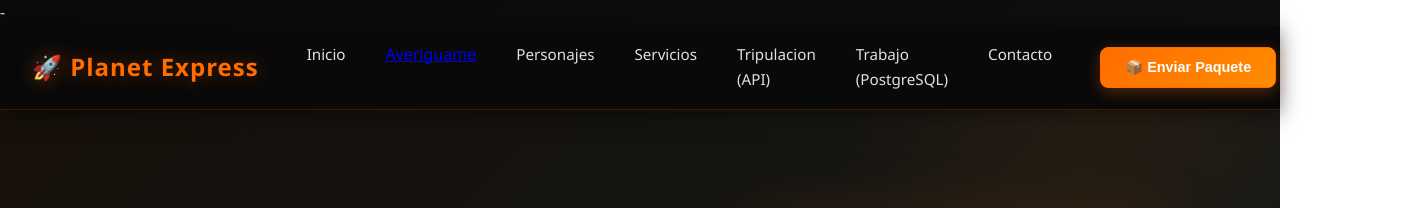
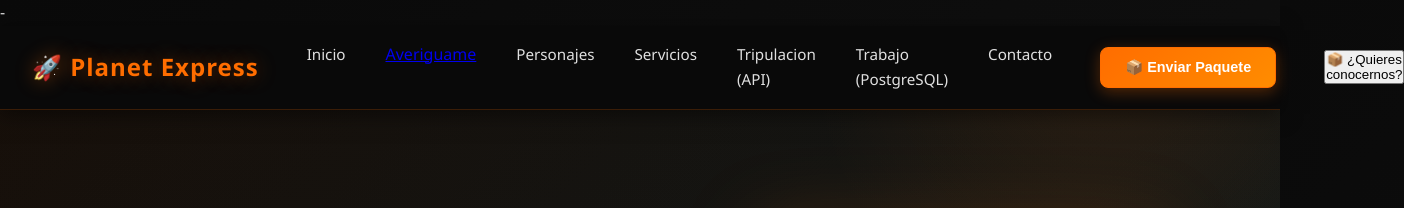
Before and after one commit to BendeRCL/futurama_maxi, a website: page index.html in a window 1280 px wide. Shown: the top 208 px of the page, 1404 px wide, since content can reach past the window. Drawn offline with Linux system fonts and the light colour scheme.

Commit message:
Add WhatsApp contact button to index.html

```diff
--- a/index.html
+++ b/index.html
@@ -30,6 +30,9 @@
 
                     <button class="btn-nav-cta" type="button" aria-label="Enviar un paquete ahora">
                         📦 Enviar Paquete
+                    </button>
+                    <button class="btnWhatsapp" type="button" aria-label="Contactanos">
+                        📦 ¿Quieres conocernos?
                     </button>
             </div>
         </nav>
```
